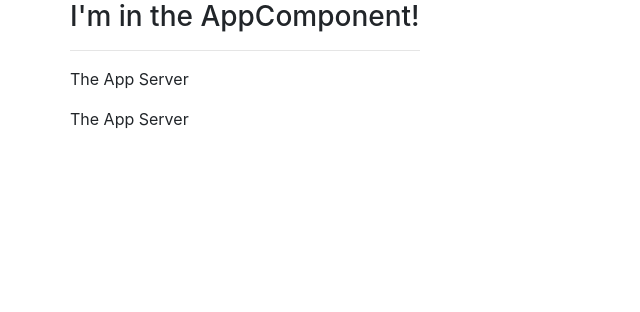
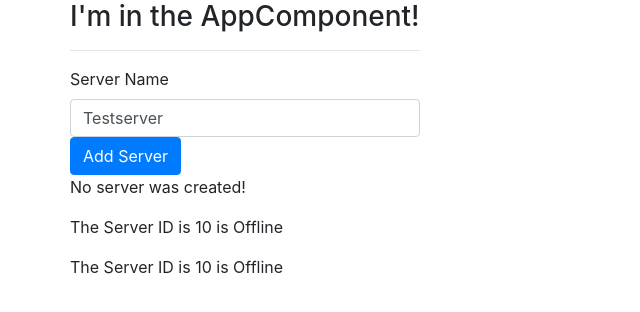
Before and after one commit to Luca-Lanari/angular7-course, an Angular app: page / in a window 1280 px wide. Shown: the top 312 px of the page, without its empty margins (0-640 px from the left). Built offline with nearby package versions, Linux system fonts and the light colour scheme.

Commit message:
Add two way data-binding

```diff
--- a/src/app/app.module.ts
+++ b/src/app/app.module.ts
@@ -1,5 +1,6 @@
 import { BrowserModule } from '@angular/platform-browser';
 import { NgModule } from '@angular/core';
+import { FormsModule } from '@angular/forms';
 
 import { AppComponent } from './app.component';
 import { ServerComponent } from './server/server.component';
@@ -13,6 +14,7 @@
   ],
   imports: [
     BrowserModule,
+    FormsModule
   ],
   providers: [],
   bootstrap: [AppComponent]
--- a/src/app/server/server.component.html
+++ b/src/app/server/server.component.html
@@ -1 +1 @@
-<p>The App Server</p>
+<p>The {{ 'Server' }} ID is {{ serverId }} is {{ getServerStatus() }}</p>
--- a/src/app/server/server.component.ts
+++ b/src/app/server/server.component.ts
@@ -7,5 +7,10 @@
 
 
 export class ServerComponent {
+    serverId = 10;
+    serverStatus = 'Offline';
 
+    getServerStatus() {
+        return this.serverStatus;
+    }
 }
--- a/src/app/servers/servers.component.html
+++ b/src/app/servers/servers.component.html
@@ -1,2 +1,8 @@
+<label>Server Name</label>
+<!-- <input type="text" class="form-control" (input)="onUpdateServerName($event)"> -->
+<input type="text" class="form-control" [(ngModel)]="serverName"> <!-- [(ngModel)]="serverName" Two Way Data-Binding. Trigger the event -->
+
+<button class="btn btn-primary" [disabled]="!allowNewServer" (click)="onCreateServer()">Add Server</button>
+<p>{{ serverCreationStatus }}</p>
 <app-server></app-server>
 <app-server></app-server>
--- a/src/app/servers/servers.component.ts
+++ b/src/app/servers/servers.component.ts
@@ -6,10 +6,22 @@
   styleUrls: ['./servers.component.css']
 })
 export class ServersComponent implements OnInit {
+  allowNewServer = false;
+  serverCreationStatus = 'No server was created!'
+  serverName = 'Testserver';
 
-  constructor() { }
+  constructor() {
+    setTimeout(() => this.allowNewServer = true,2000)
+  }
 
   ngOnInit() {
   }
 
+  onCreateServer() {
+    this.serverCreationStatus = `Server was created! Name is ${this.serverName}`
+  }
+
+  onUpdateServerName(event: any) {
+    this.serverName = (<HTMLInputElement>event.target).value; //HTMLInputElement used to say to the DOM that the event is an HTML input
+  }
 }
```
